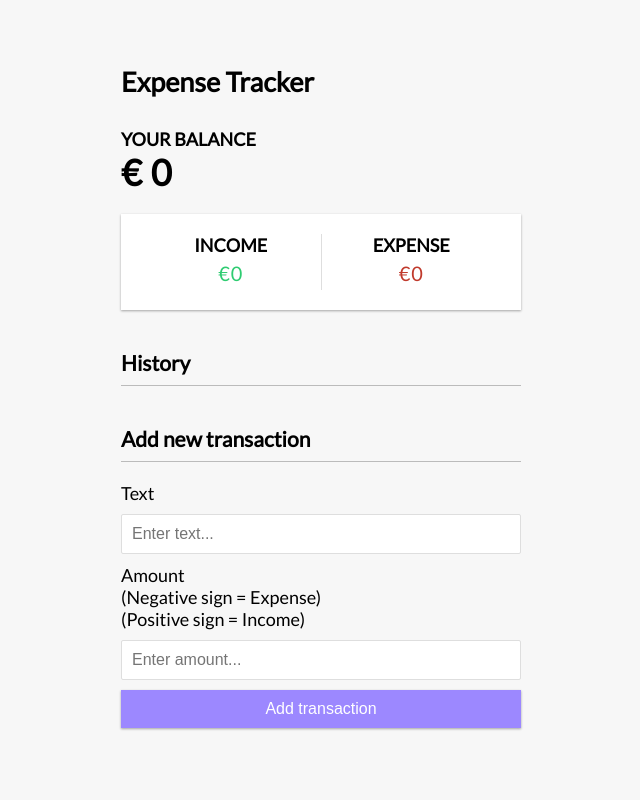
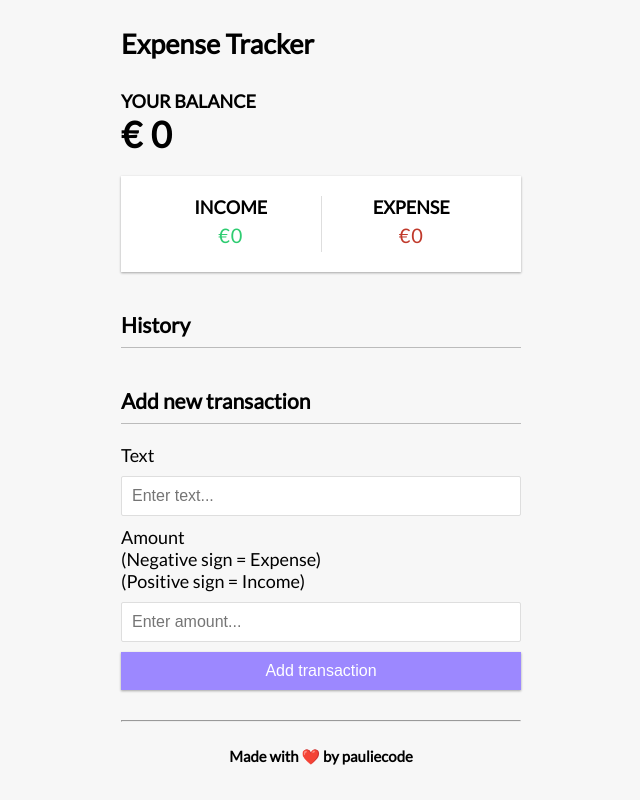
Before and after one commit to pauliecode/vue-expense-tracker, a Vue app: page / in a window 1280 px wide. Shown: the whole page, without its empty margins (319-959 px from the left). Built offline with nearby package versions, Linux system fonts and the light colour scheme.

Commit message:
Added Footer

```diff
--- a/src/App.vue
+++ b/src/App.vue
@@ -6,6 +6,7 @@
     <TransactionList :transactionsProp="transactions" @transactionDeleted="handleTransactionDeleted" />
     <!-- TransactionProps is the name of the prop, which is equal to the actual name of the variable -->
     <AddTransaction @transactionSubmitted="handleTransactionSubmitted" />
+    <Footer />
   </div>
 </template>
 
@@ -15,6 +16,7 @@ import Balance from './components/Balance.vue'
 import IncomeExpenses from './components/IncomeExpenses.vue';
 import TransactionList from './components/TransactionList.vue'
 import AddTransaction from './components/AddTransaction.vue';
+import Footer from './components/Footer.vue'
 
 import { useToast } from 'vue-toastification'
 
--- /dev/null
+++ b/src/components/Footer.vue
@@ -0,0 +1,4 @@
+<template>
+    <hr>
+    <h5 style="text-align: center;">Made with ❤️ by pauliecode</h5>
+</template>
```
